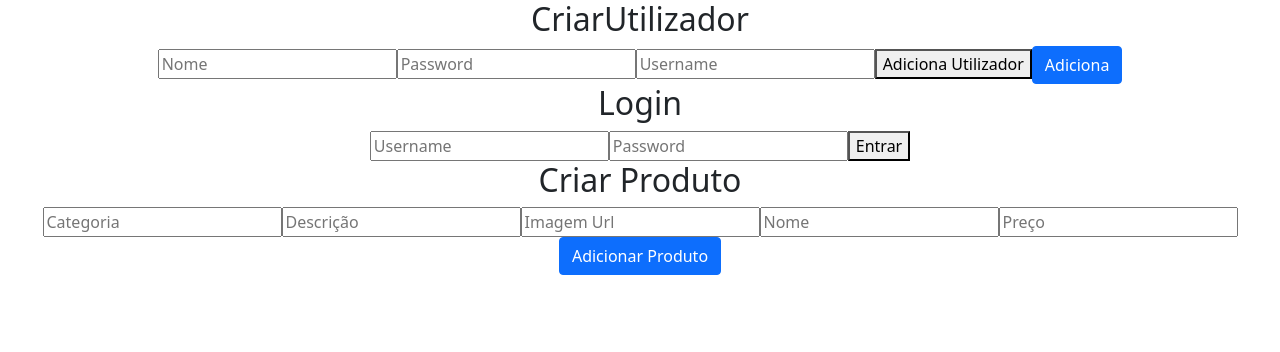
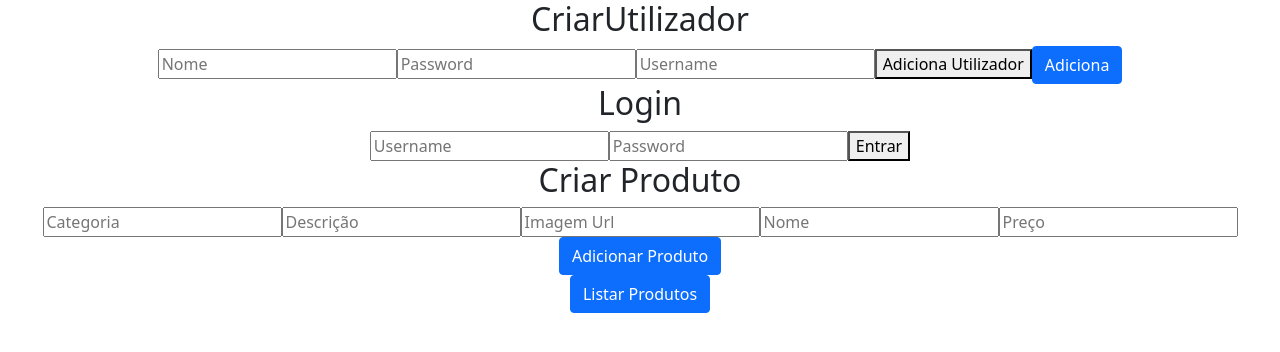
Before and after one commit to birth1mark/trabfinal, a React (Create React App) app: page / in a window 1280 px wide. Shown: the top 352 px of the page. Built offline with nearby package versions, Linux system fonts and the light colour scheme.

Commit message:
commit master

```diff
--- a/src/App.js
+++ b/src/App.js
@@ -10,14 +10,17 @@ import NovoUtilizador from "./features/NovoUtilizador";
 import './App.css';
 import ValidarUtilizador from "./features/ValidarUtilizador";
 import CriarProduto from "./features/CriarProduto"
+import ListarProdutos from "./features/ListarProdutos"
 
 function App() {
   return (
     <div className="App">
 
-        <NovoUtilizador></NovoUtilizador>
-        <ValidarUtilizador></ValidarUtilizador>
-        <CriarProduto ></CriarProduto>
+      <NovoUtilizador></NovoUtilizador>
+      <ValidarUtilizador></ValidarUtilizador>
+      <CriarProduto ></CriarProduto>
+      <br></br>
+      <ListarProdutos></ListarProdutos>
 
     </div>
 
--- a/src/features/ListarProdutos.js
+++ b/src/features/ListarProdutos.js
@@ -0,0 +1,27 @@
+import requests from "../requests";
+import Button from 'react-bootstrap/Button';
+
+const { listProducts } = requests;
+const ListarProdutos = () => {
+    // const { users, setUsers } = useContext(UsersContext);
+
+
+
+    const handleListarProdutos = async () => {
+      const result = await listProducts();
+      if (result) {
+        console.log(result);
+
+
+      }
+    };
+    return (
+      <>
+
+        {/* <button onClick={handleAdicionaUtilizador}>Adiciona Utilizador</button> */}
+        <Button onClick={handleListarProdutos} variant="primary">Listar Produtos</Button>{' '}
+      </>
+    );
+  };
+
+  export default ListarProdutos;
--- a/src/requests.js
+++ b/src/requests.js
@@ -51,6 +51,12 @@ const requests = {
     // console.log(`${url}conta/registar`, "POST", user);
     return makeRequest(`${url}produto`, "POST", product);
   },
+  listProducts: async () => {
+
+
+    // console.log(`${url}conta/registar`, "POST", user);
+    return makeRequest(`${url}produto`, "GET");
+  },
   validateUser: async (user) => {
     console.log(user);
     // console.log(`${url}conta/registar`, "POST", user);
```
